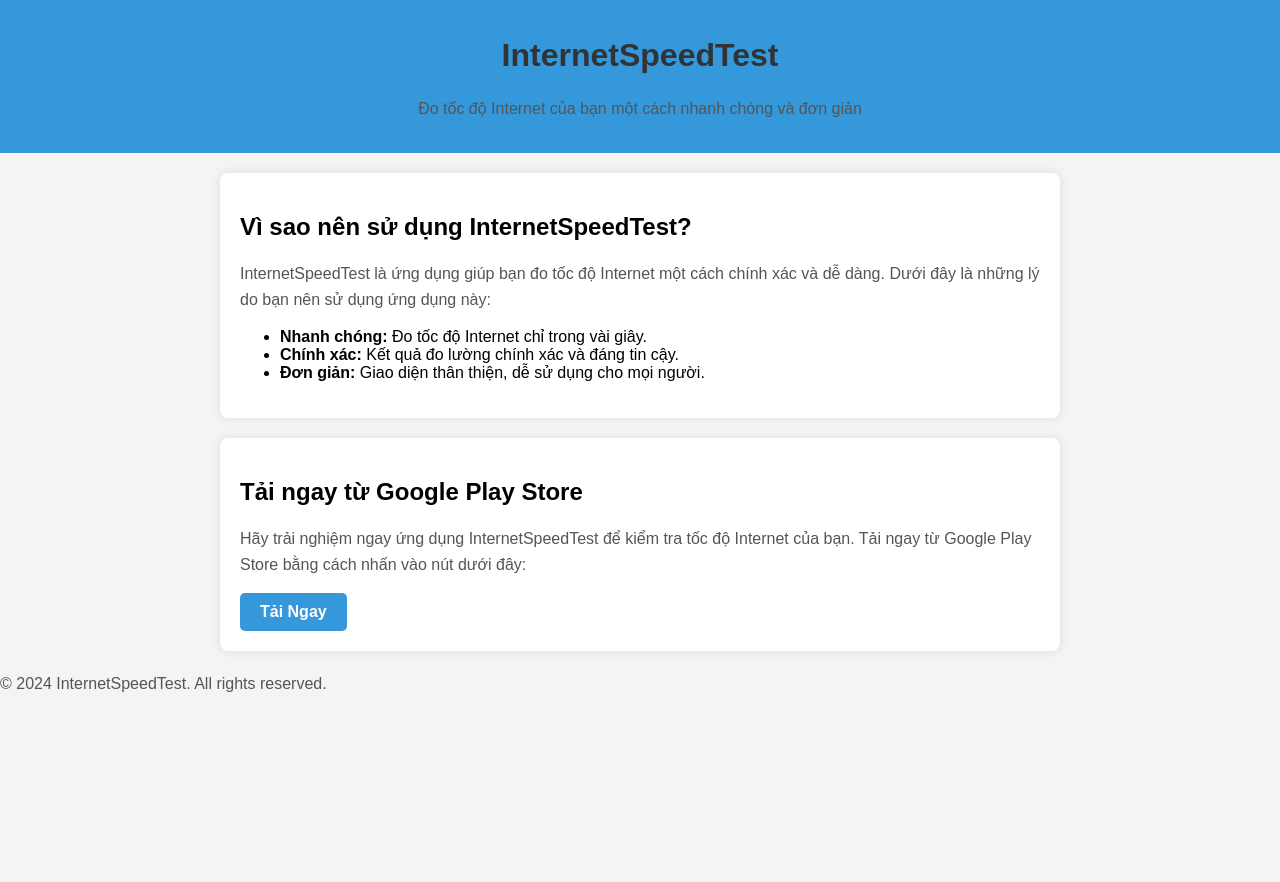
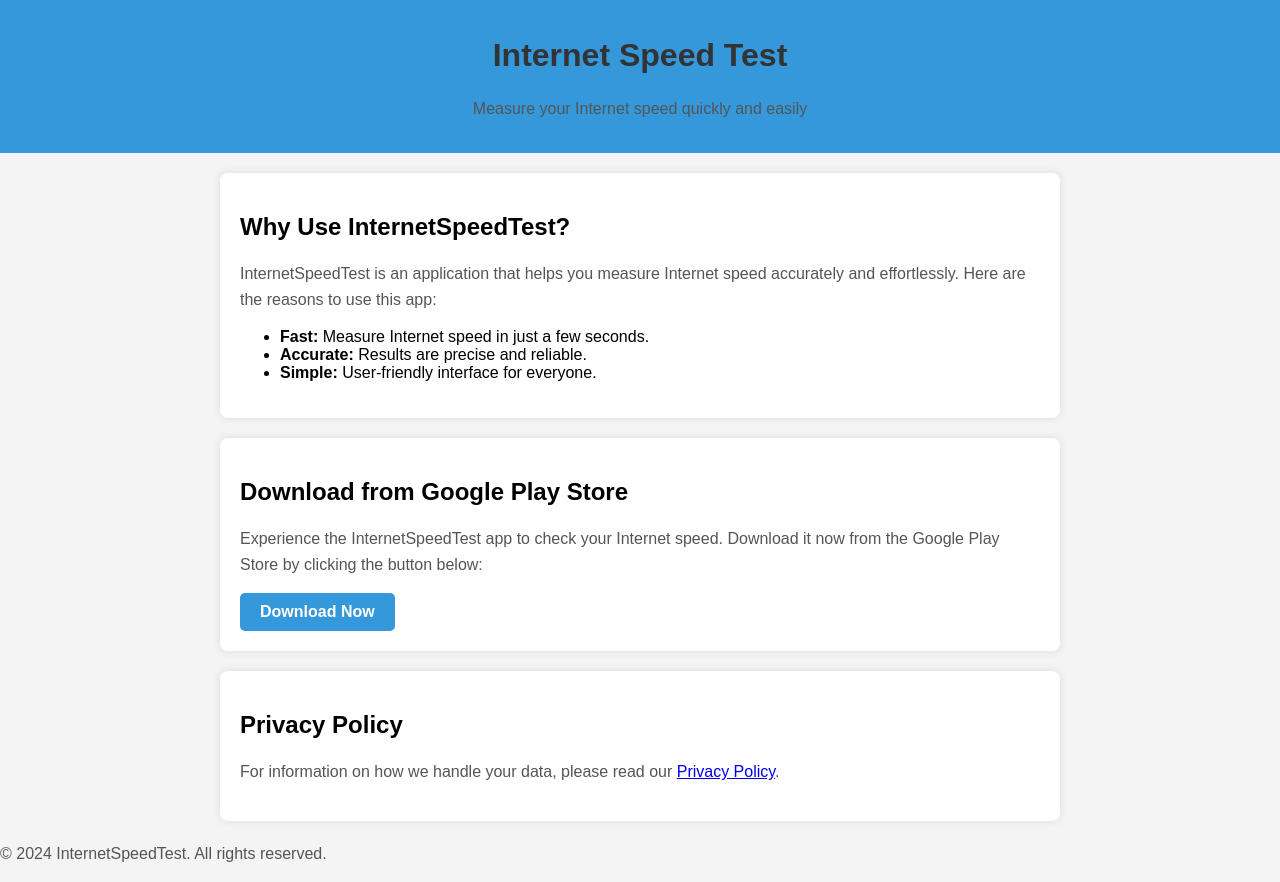
Before and after one commit to byte2e-studio/internet-speed-test, a plain HTML site: page index.html in a window 1280 px wide. Before the commit the page ends 800 px from the top, so only its background shows below. Drawn offline with Linux system fonts and the light colour scheme.

Commit message:
Update index.html

```diff
--- a/index.html
+++ b/index.html
@@ -3,7 +3,7 @@
 <head>
     <meta charset="UTF-8">
     <meta name="viewport" content="width=device-width, initial-scale=1.0">
-    <title>InternetSpeedTest - Đo tốc độ Internet một cách nhanh chóng</title>
+    <title>InternetSpeedTest - Measure Internet Speed Quickly</title>
     <style>
         body {
             font-family: 'Arial', sans-serif;
@@ -51,24 +51,29 @@
 </head>
 <body>
     <header>
-        <h1>InternetSpeedTest</h1>
-        <p>Đo tốc độ Internet của bạn một cách nhanh chóng và đơn giản</p>
+        <h1>Internet Speed Test</h1>
+        <p>Measure your Internet speed quickly and easily</p>
     </header>
 
     <section>
-        <h2>Vì sao nên sử dụng InternetSpeedTest?</h2>
-        <p>InternetSpeedTest là ứng dụng giúp bạn đo tốc độ Internet một cách chính xác và dễ dàng. Dưới đây là những lý do bạn nên sử dụng ứng dụng này:</p>
+        <h2>Why Use InternetSpeedTest?</h2>
+        <p>InternetSpeedTest is an application that helps you measure Internet speed accurately and effortlessly. Here are the reasons to use this app:</p>
         <ul>
-            <li><strong>Nhanh chóng:</strong> Đo tốc độ Internet chỉ trong vài giây.</li>
-            <li><strong>Chính xác:</strong> Kết quả đo lường chính xác và đáng tin cậy.</li>
-            <li><strong>Đơn giản:</strong> Giao diện thân thiện, dễ sử dụng cho mọi người.</li>
+            <li><strong>Fast:</strong> Measure Internet speed in just a few seconds.</li>
+            <li><strong>Accurate:</strong> Results are precise and reliable.</li>
+            <li><strong>Simple:</strong> User-friendly interface for everyone.</li>
         </ul>
     </section>
 
     <section>
-        <h2>Tải ngay từ Google Play Store</h2>
-        <p>Hãy trải nghiệm ngay ứng dụng InternetSpeedTest để kiểm tra tốc độ Internet của bạn. Tải ngay từ Google Play Store bằng cách nhấn vào nút dưới đây:</p>
-        <a href="link-google-play" class="cta-button">Tải Ngay</a>
+        <h2>Download from Google Play Store</h2>
+        <p>Experience the InternetSpeedTest app to check your Internet speed. Download it now from the Google Play Store by clicking the button below:</p>
+        <a href="link-google-play" class="cta-button">Download Now</a>
+    </section>
+
+    <section>
+        <h2>Privacy Policy</h2>
+        <p>For information on how we handle your data, please read our <a href="privacy_policy.html">Privacy Policy</a>.</p>
     </section>
 
     <footer>
```
